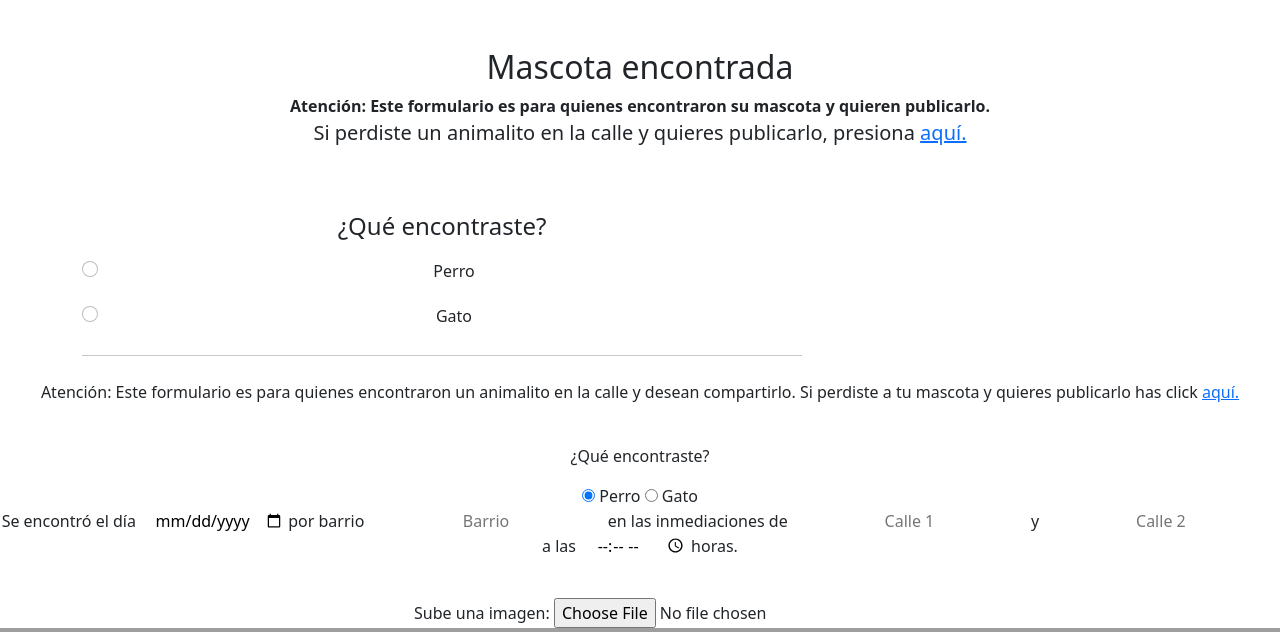
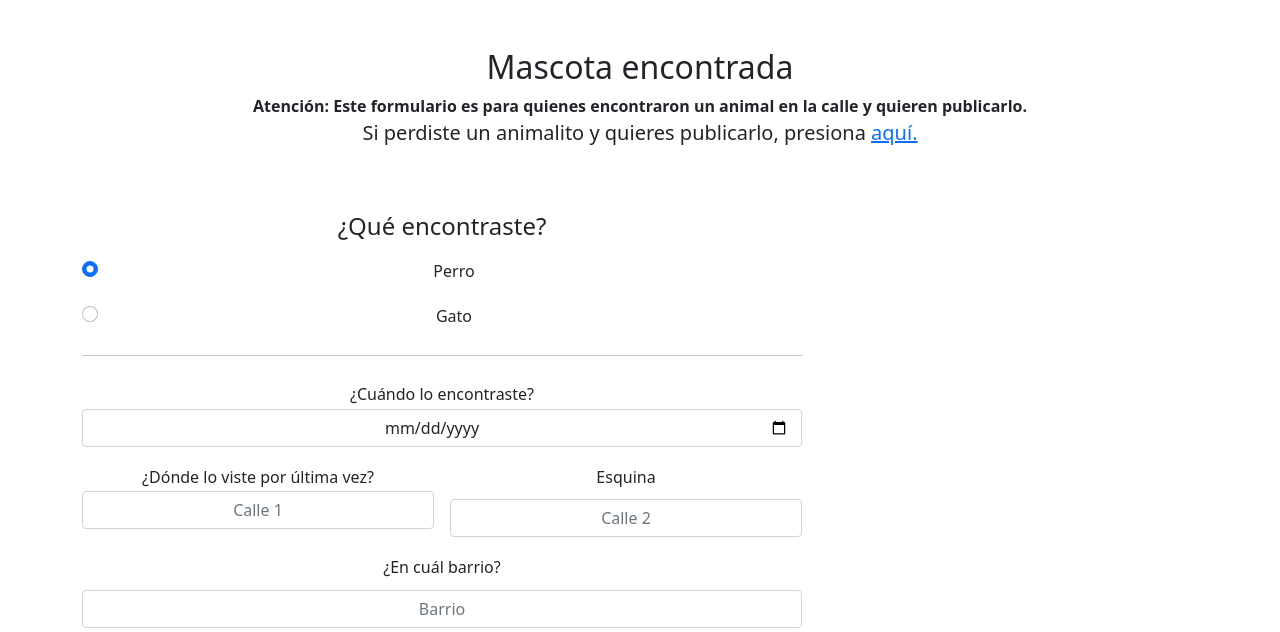
Before and after one commit to protobon/EncuentraMe, a Flask app: template templates/form_found_pet.html in a window 1280 px wide. Shown: the part 56-688 px from the top of the page. Run offline with Flask 2, Linux system fonts and the light colour scheme; the template is opened without the code that fills it, so the values that code supplies are empty; some libraries are stand-ins or nearby versions; grey boxes are pictures that could not be loaded.

Commit message:
form validation

```diff
--- a/templates/form_found_pet.html
+++ b/templates/form_found_pet.html
@@ -10,10 +10,11 @@
 
 <div class="container">
   <main>
+
     <div class="py-5 text-center">
       <h2>Mascota encontrada</h2>
-      <b id="date--color-input-support">Atención: Este formulario es para quienes encontraron su mascota y quieren publicarlo.</b>
-      <p class="lead">Si perdiste un animalito en la calle y quieres publicarlo, presiona <a href="/{{ user_id }}/lost_pet">aquí.</a></p>
+      <b id="date--color-input-support">Atención: Este formulario es para quienes encontraron un animal en la calle y quieren publicarlo.</b>
+      <p class="lead">Si perdiste un animalito y quieres publicarlo, presiona <a href="/{{ user_id }}/lost_pet">aquí.</a></p>
     </div>
 
     <div class="row col-12"> <!--form -->
@@ -44,52 +45,81 @@
             </div><!-- radio check gato-->
 
             <hr class="my-4">
-  </main>
+
+            <div class="row g-3">
+              <div class="col-12"> <!-- fecha encontrado -->
+                <label for="perdidaDesde">¿Cuándo lo encontraste?</label>
+                <input type="date" class="form-control" name="fecha" id="perdidaDesde" placeholder="dd-mm-yyyy" required>
+                <div class="invalid-feedback">
+                  Ingresa la fecha cuando lo encontraste.
               </div>
-<p>Atención: Este formulario es para quienes encontraron un animalito en la calle y desean compartirlo.
-    Si perdiste a tu mascota y quieres publicarlo has click <a href="/{{ user_id }}/lost_pet">aquí.</a>
-</p>
-<br>
-<form action="/{{ user_id }}/found_pet" method="post" class="form_center" id="main_form" enctype="multipart/form-data">
-    {% with messages = get_flashed_messages() %}
-        {% if messages %}
-            {% for message in messages %}
-                <p>{{ message }}</p>
-            {% endfor %}
-        {% endif %}
-    {% endwith %}
-    <fieldset>
-        <p>¿Qué encontraste?</p>
-        <div class="form-group">
-            <input type="radio" name="mascota" value="perro" id="perro" checked>
-            <label for="perro">Perro</label>
-            <input type="radio" name="mascota" value="gato" id="gato">
-            <label for="gato">Gato</label>
+            </div> <!-- fecha encontrado -->
+
+
+            <div class="col-sm-6"> <!-- donde lo viste 1-->
+                <label for="calle1">¿Dónde lo viste por última vez?</label>
+                <input type="text" id="calle1" class="form-control" name="calle_1" placeholder="Calle 1" id="ultimaVista" required>
+                <div class="invalid-feedback">
+                  Ingresa la calle donde se perdió.
                 </div>
-        <div class="form-group">
-            <p>Se encontró el día
-            <input type="date" name="fecha" placeholder="dd-mm-yyyy" required>
-            por barrio
-            <input type="text" name="barrio" placeholder="Barrio" required>
-            en las inmediaciones de
-            <input type="text" name="calle_1" placeholder="Calle 1" required>
-            y
-            <input type="text" name="calle_2" placeholder="Calle 2" required>
-            a las
-            <input type="time" name="hora" required>
-            horas.</p>
-            <input type="number" step="any" name="latitude"  id="postLat"  required>
+          </div> <!-- donde lo viste 1-->
+            <div class="col-sm-6"> <!-- donde lo viste 2-->
+              <label for="calle2" class="form-label" >Esquina</label>
+              <input type="text" class="form-control" id="calle2" name="calle_2" placeholder="Calle 2" required>
+              <div class="invalid-feedback">
+                Ingresa la intersección dónde se perdió.
+              </div>
+          </div> <!-- donde lo viste 2-->
+
+          <div class="col-12"> <!-- barrio -->
+            <label for="barrioNombre" class="form-label">¿En cuál barrio?</label>
+            <input type="text" id="barrioNombre" class="form-control" name="barrio" placeholder="Barrio" required>
+            <div class="invalid-feedback">
+              Ingresa el barrio donde se perdió.
+          </div>
+        </div> <!-- barrio -->
+
+          <div class="col-12"> <!-- hora -->
+            <label for="horaVisto" class="form-label">¿a que hora?</label>
+            <input type="time" class="form-control" id="horaVisto" name="hora" required>
+            <div class="invalid-feedback">
+              Ingresa la hora cuándo se perdió.
+          </div>
+        </div> <!-- hora -->
+
+        <div class="col-12"> <!-- foto -->
+          <label for="image" class="form-label">Sube una imagen:</label>
+          <input class="form-control" aria-describedby="inputGroupFileAddon03" aria-label="subir" id="image" type="file" name="foto" required>
+          <div class="invalid-feedback">
+            Sube su foto
+        </div>
+      </div> <!-- foto -->
+
+  </div><!--row g-3-->
+
+  <hr class="my-4">
+  <div class="row g-3">
+    <input type="number" step="any" name="latitude"  id="postLat" required> <!-- google maps-->
     <input type="number" step="any" name="longitude" id="postLng" required>
-            <br>
-            <label for="image">Sube una imagen:</label>
-            <input type="file" name="foto" required>
+    <div class="invalid-feedback">
+      Selecciona la ubicación en el mapa.
+    </div>
+    <div class ="googleMaps">
     <div id="post_map"></div>
     <script
       src="https://maps.googleapis.com/maps/api/js?key=AIzaSyBqNj3BPTdCSu9fTtAlj4LSLD5FAidsa7M&callback=initMap&libraries=&v=weekly"
-                async
-            ></script>
+      async></script> <!-- google maps-->
   </div>
-        <button type="submit" class="btn btn-primary" id="form-submit">Submit</button>
+  </div> <!-- row g-3-->
+
+  <hr class="my-4">
+
+            <button type="submit" class="w-100 btn btn-primary btn-lg" id="form-submit">Publicar</button>
+
           </fieldset>
         </form>
+      </div>
+    </div>
+  </main>
+</div>
 {% endblock %}
```
Lines whose indentation alone changed are shown as unchanged.
